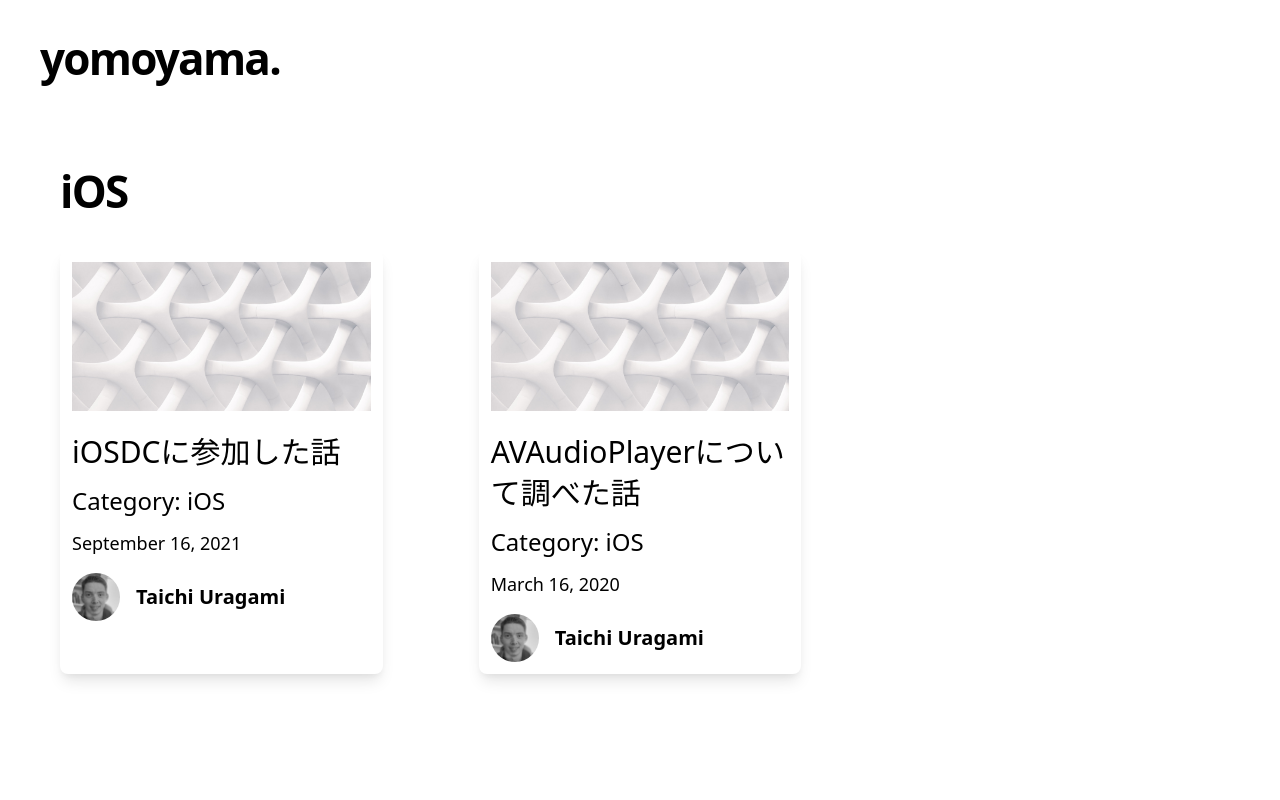
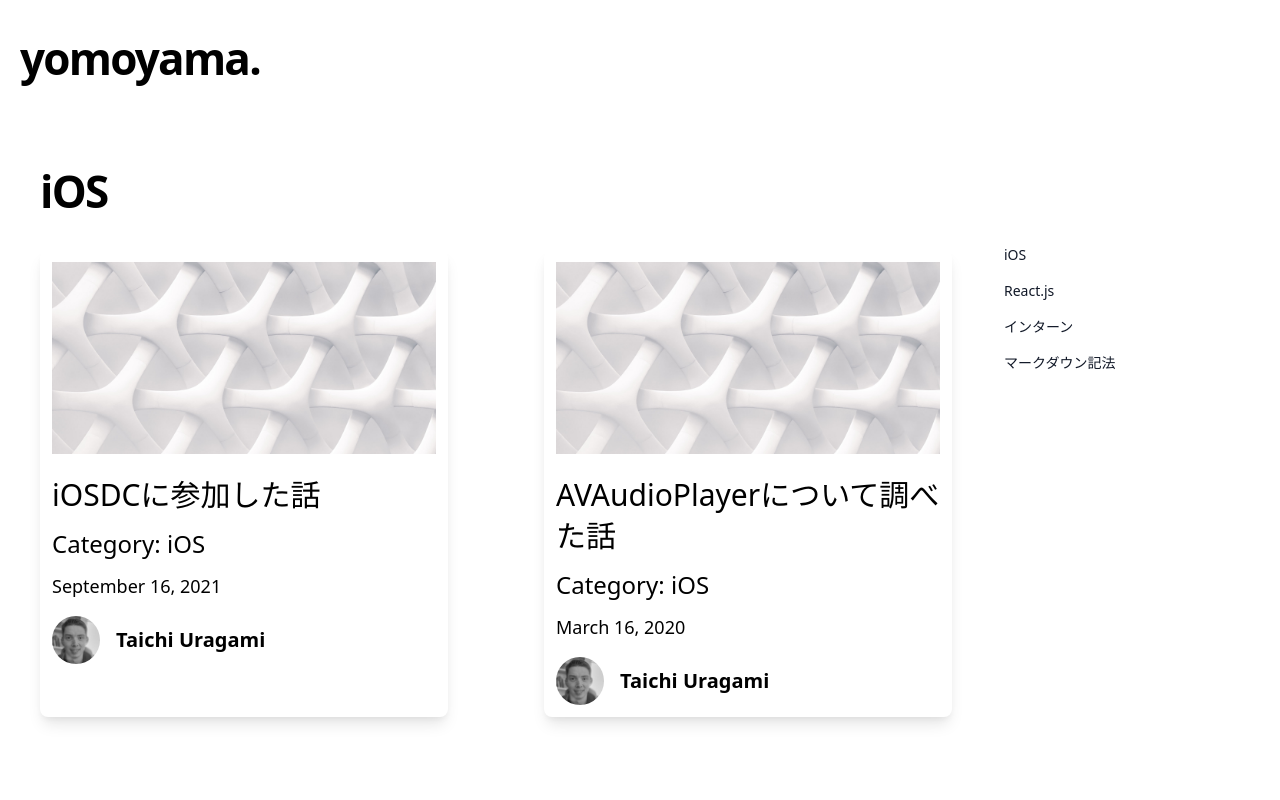
Before and after one commit to chiita-backpaper/blog, a Next.js app: page /categories/iOS in a window 1280 px wide. Shown: the top 800 px of the page. Built offline with nearby package versions, Linux system fonts and the light colour scheme.

Commit message:
Place the category list on the right in [category]

```diff
--- a/components/container.js
+++ b/components/container.js
@@ -1,3 +1,11 @@
 export function Container({ children }) {
   return <div className="container mx-auto px-5">{children}</div>
 }
+
+export function FlexContainer({ children }) {
+  return <div className="container flex mx-auto">{children}</div>
+}
+
+export function CategoryContainer({ children }) {
+  return <div className="container">{children}</div>
+}
--- a/components/more-stories.js
+++ b/components/more-stories.js
@@ -6,7 +6,7 @@ export default function MoreStories({ title, posts }) {
       <h2 className="mb-8 text-4xl md:text-6xl font-bold tracking-tighter leading-tight">
         {title}
       </h2>
-      <div className="grid grid-cols-1 lg:grid-cols-2 xl:grid-cols-3  md:gap-x-12 lg:gap-x-24 gap-y-12 md:gap-y-24 mb-24">
+      <div className="grid grid-cols-1 lg:grid-cols-2 2xl:grid-cols-3  md:gap-x-12 lg:gap-x-24 gap-y-12 md:gap-y-24 mb-24">
         {posts.map((post) => (
           <PostPreview
             key={post.slug}
--- a/pages/categories/[category].js
+++ b/pages/categories/[category].js
@@ -1,7 +1,7 @@
 import { useRouter } from 'next/router'
 import Link from 'next/link'
 import ErrorPage from 'next/error'
-import { Container } from '../../components/container'
+import { Container, FlexContainer, CategoryContainer } from '../../components/container'
 import PostBody from '../../components/post-body'
 import Header from '../../components/header'
 import PostHeader from '../../components/post-header'
@@ -24,8 +24,8 @@ export default function Category({ posts, categories, morePosts, preview }) {
 	return (
 		<Layout preview={preview}>
 			<Container>
-				<Container>
-					<Header />
+				<Header />
+				<FlexContainer>
 					{router.isFallback ? (
 						<PostTitle>Loading…</PostTitle>
 					) : (
@@ -42,10 +42,10 @@ export default function Category({ posts, categories, morePosts, preview }) {
 							</Container>
 						</>
 					)}
-				</Container>
-				<CategoryList categories={categories} />
+					<CategoryList categories={categories} />
+				</FlexContainer>
 			</Container>
-		</Layout>
+		</Layout >
 	)
 }
 
--- a/pages/index.js
+++ b/pages/index.js
@@ -1,4 +1,4 @@
-import { Container } from '../components/container'
+import { Container, FlexContainer, CategoryContainer } from '../../components/container'
 import MoreStories from '../components/more-stories'
 import HeroPost from '../components/hero-post'
 import Intro from '../components/intro'
```
